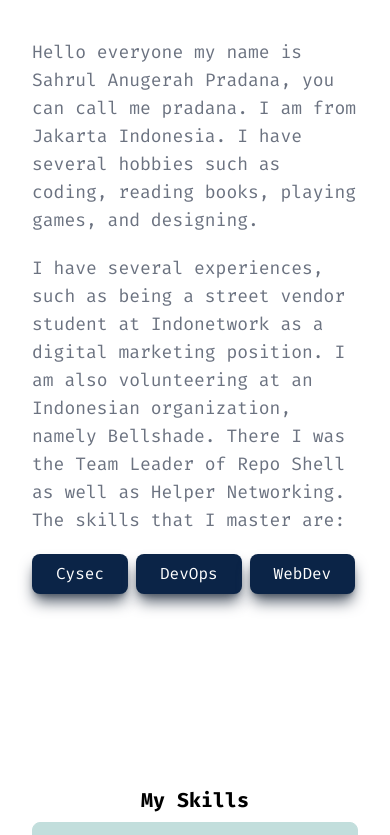
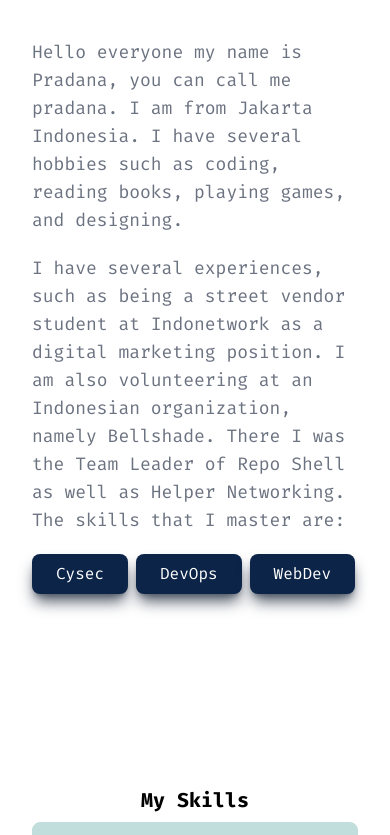
Before and after one commit to rulanugrh/rulanugrh, a website: page portofolio/index.html in a window 390 px wide. Shown: the part 1467-2302 px from the top of the page. Drawn offline with nearby package versions, Linux system fonts and the light colour scheme.

Commit message:
fix: about

```diff
--- a/portofolio/index.html
+++ b/portofolio/index.html
@@ -86,7 +86,7 @@
                 <div class="px-4 w-full lg:w-1/2" data-aos="fade-left" data-aos-duration="1000" data-aos-easing="ease-in-shine">
                     <h1 class="font-firaCode font-bold text-primary text-[30px]">Welcome To My Website</h1>
                     <img src="https://user-images.githubusercontent.com/73097560/115834477-dbab4500-a447-11eb-908a-139a6edaec5c.gif" class="mb-10"></p>
-                    <p class="text-lg font-normal text-gray-500 lg:text-[16px] font-firaCode mb-5">Hello everyone my name is Sahrul Anugerah Pradana, you can call me pradana. I am from Jakarta Indonesia. I have several hobbies such as coding, reading books, playing games, and designing.</p>
+                    <p class="text-lg font-normal text-gray-500 lg:text-[16px] font-firaCode mb-5">Hello everyone my name is Pradana, you can call me pradana. I am from Jakarta Indonesia. I have several hobbies such as coding, reading books, playing games, and designing.</p>
                     <p class="text-lg font-normal text-gray-500 lg:text-[16px] font-firaCode mb-5 lg:mb-20">I have several experiences, such as being a street vendor student at Indonetwork as a digital marketing position. I am also volunteering at an Indonesian organization, namely Bellshade. There I was the Team Leader of Repo Shell as well as Helper Networking. The skills that I master are:</p>
                     <div class="flex gap-2 lg:gap-5">
                         <a href="" class="px-6 py-2 rounded-lg shadow-lg shadow-gray-600  bg-primary text-white font-normal font-firaCode text-md lg:text-xl xl:text-xl">Cysec</a>
```
Also changed, not shown: portofolio/src/about.html (+1 -1 lines).
